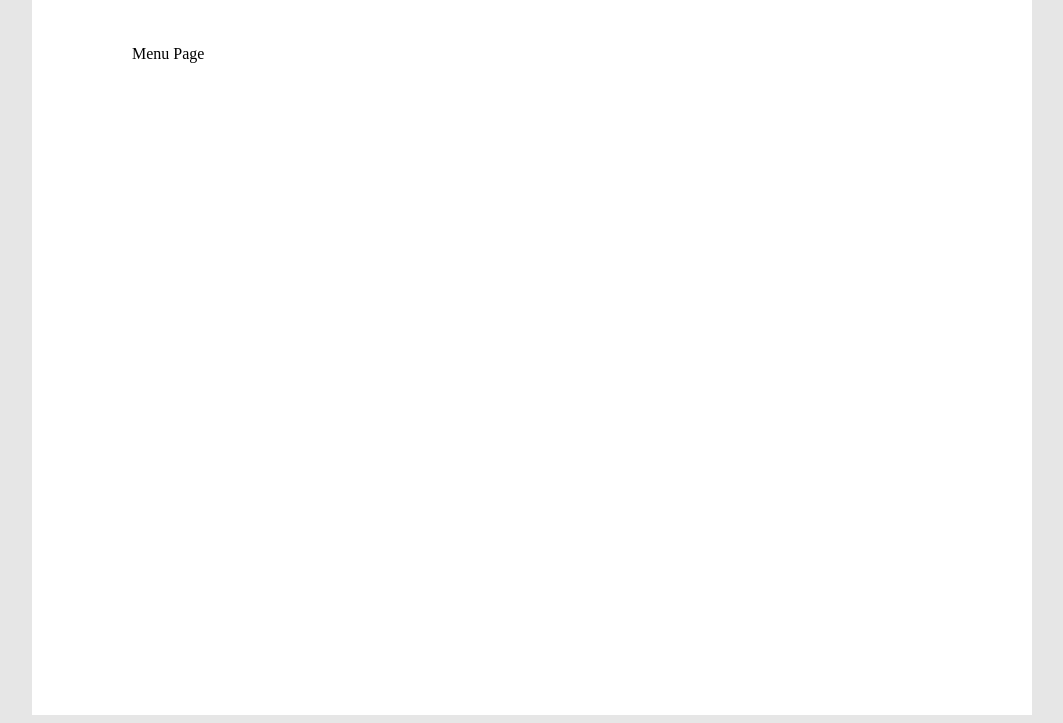
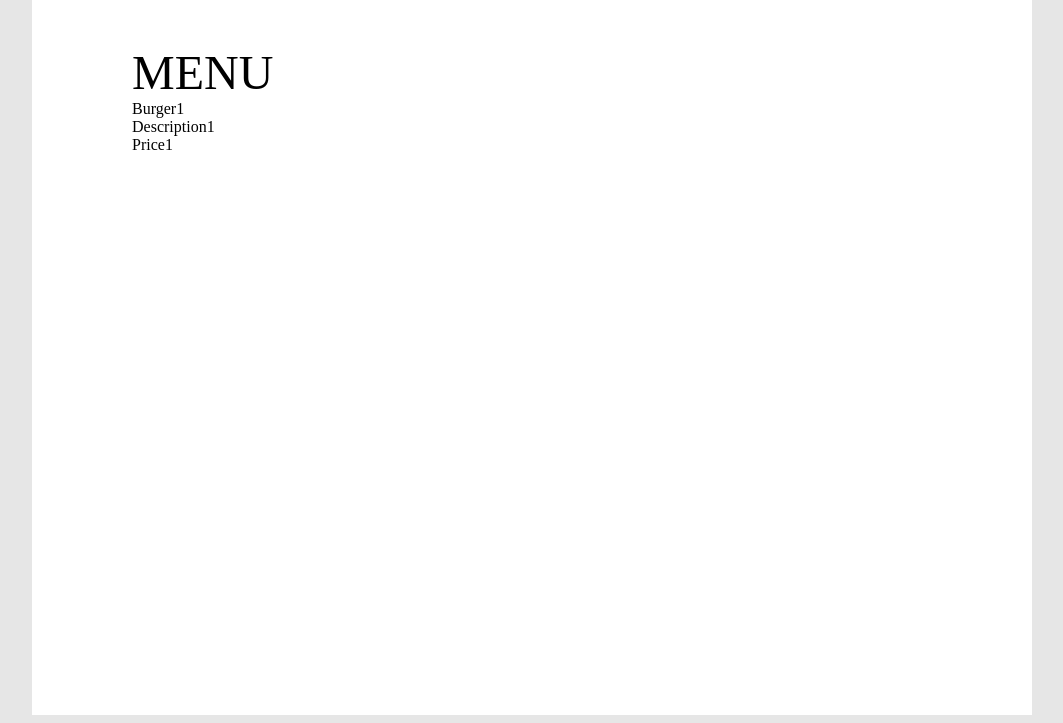
Before and after one commit to asuresh7018/restaurant, a website built with webpack: page src/page.html in a window 1280 px wide. Both pictures are taken after a click on the button "Menu". Shown: the part 93-816 px from the top of the page, without its empty margins (116-1179 px from the left). Built offline with nearby package versions, Linux system fonts and the light colour scheme.

Commit message:
Layout framework for setting up a menu

```diff
--- a/src/styles.css
+++ b/src/styles.css
@@ -1,4 +1,4 @@
-/* Only for the main content, including header and body but not its rendered contents */
+/* Only for shared content, including header and body but not styles specific to rendered contents */
 
 * {
     box-sizing: border-box;
@@ -86,3 +86,8 @@ body {
     padding-right: 100px;
     background-color: white;
 }
+
+.header {
+    font-size: 3rem;
+    text-transform: uppercase;
+}
--- a/src/tabs/menu.js
+++ b/src/tabs/menu.js
@@ -1,6 +1,33 @@
+// Define menu here as a json for easier editing and make immutable
+const Menu = (function() {
+    let menuList = [
+    {"Title": "Burger1",
+    "Description": "Description1",
+    "Price": "Price1"}
+    ]
+
+    const GetMenu = () => {
+        return menuList;
+    }
+
+    return { GetMenu };
+})();
+
 function serveMenu() {
     const contentDiv = document.querySelector("#content");
-    contentDiv.innerHTML = "Menu Page";
+    contentDiv.innerHTML = `
+    <div class="header">Menu</div>
+    `;
+    createMenuItems(contentDiv);
+}
+
+function createMenuItems(contentDiv) {
+    for (const menuItem of Menu.GetMenu()) {
+        contentDiv.innerHTML += `
+        <div class="itemTitle">${menuItem.Title}</div>
+        <div class="itemDescription">${menuItem.Description}</div>
+        <div class="itemPrice">${menuItem.Price}</div>`
+    }
 }
 
 export default serveMenu;
```
Also changed, not shown: src/page.html (+2 -1 lines).
